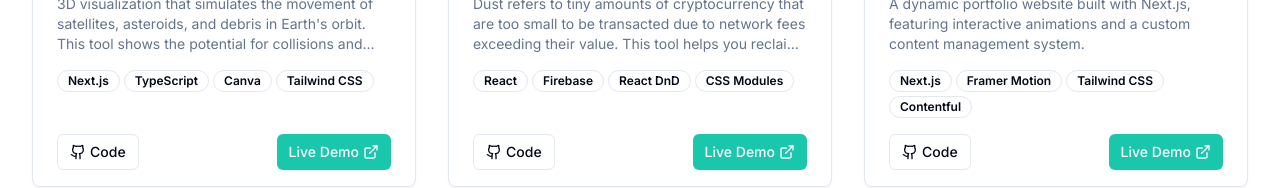
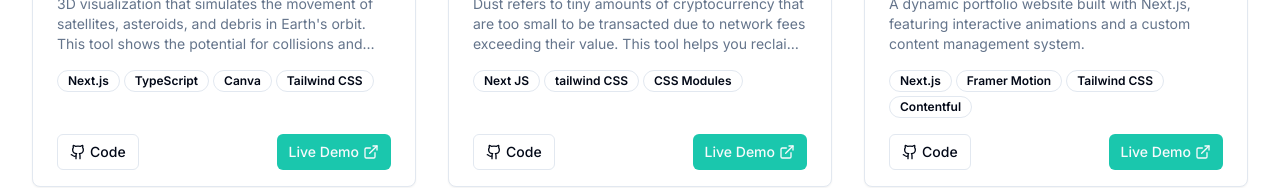
Before and after one commit to WambuiGrace/portXfolio, a Next.js app: page /projects in a window 1280 px wide. Shown: the part 522-710 px from the top of the page. Built offline with nearby package versions, Linux system fonts and the light colour scheme.

Commit message:
docs(projects): update project tags to reflect current tech stack

```diff
--- a/app/projects/page.tsx
+++ b/app/projects/page.tsx
@@ -21,7 +21,7 @@ const projects = [
     description:
       "Dust refers to tiny amounts of cryptocurrency that are too small to be transacted due to network fees exceeding their value. This tool helps you reclaim value from these otherwise unusable assets by batching them together and moving them to Base's low-fee environment.",
     image: "/task.jpg?height=600&width=800",
-    tags: ["React", "Firebase", "React DnD", "CSS Modules"],
+    tags: ["Next JS", "tailwind CSS", "CSS Modules"],
     demoUrl: "https://collector-one.vercel.app/",
     githubUrl: "https://github.com/WambuiGrace/collector",
     category: "web",
```
